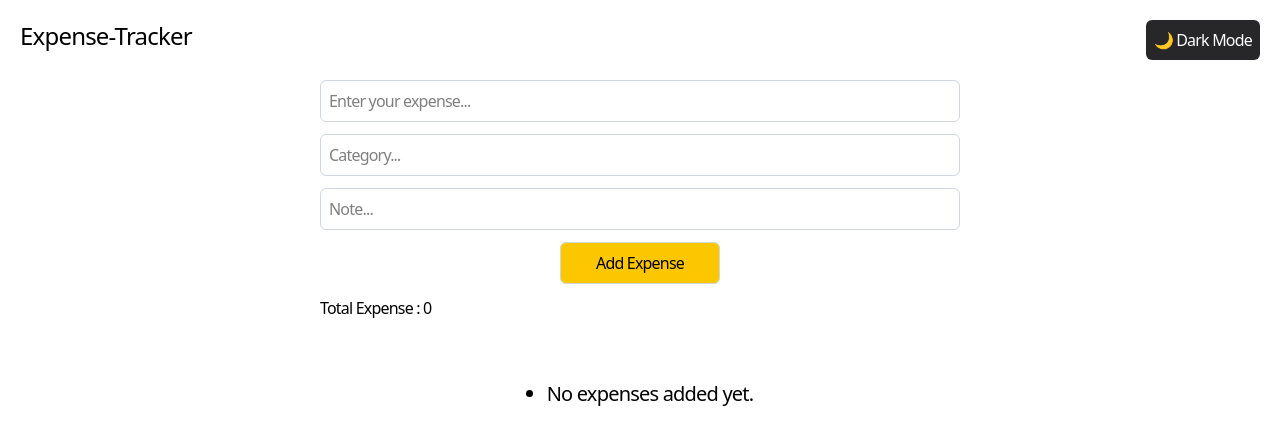
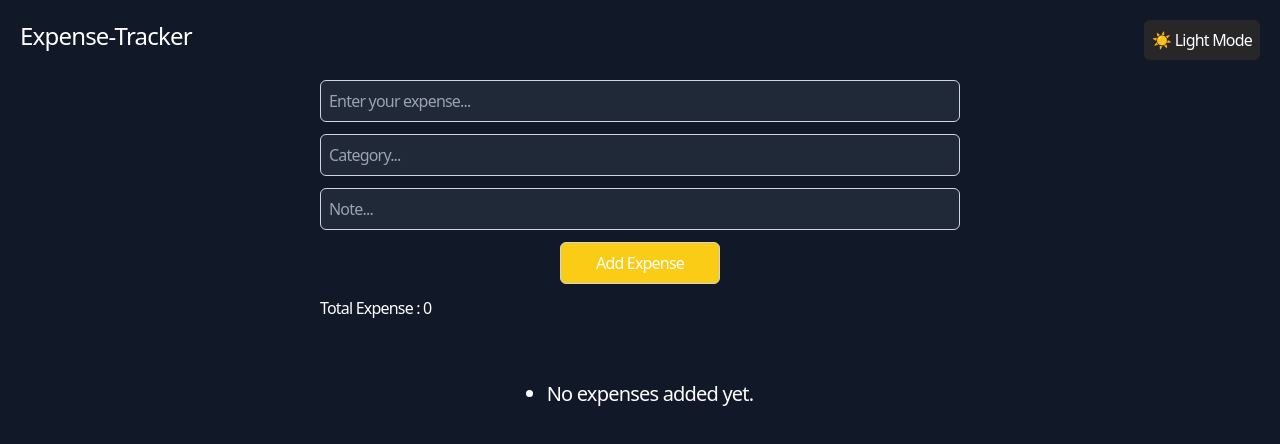
Before and after one commit to agarwalpriyansh/Expense-Tracker, a plain HTML site: page index.html in a window 1280 px wide. Both pictures are taken after a click on the button "🌙 Dark Mode". Drawn offline with nearby package versions, Linux system fonts and the light colour scheme.

Commit message:
added toggle button functionality

```diff
--- a/index.html
+++ b/index.html
@@ -4,21 +4,26 @@
     <meta charset="UTF-8">
     <meta name="viewport" content="width=device-width, initial-scale=1.0">
     <title>Document</title>
-    <script src="https://cdn.jsdelivr.net/npm/@tailwindcss/browser@4"></script>
+    <script src="https://cdn.tailwindcss.com"></script>
+    <script>
+        tailwind.config = {
+        darkMode: 'class',
+        };
+   </script>
     <script src="script.js"></script>
 </head>
-<body>
+<body class="bg-gray-100 dark:bg-gray-900 text-gray-800 dark:text-white transition-colors duration-300">
     <div class="tracking-tighter">
         <div class="p-5  flex justify-between">
             <h1 class="text-2xl ">Expense-Tracker</h1>
-            <button name="theme-toggle" class="bg-zinc-800 text-white p-2 rounded-md ">🌙 Dark Mode</button>
+            <button id="theme-toggle" class="bg-zinc-800 text-white p-2 rounded-md ">🌙 Dark Mode</button>
         </div>
         <div class="flex justify-center ">
-            <form action="" class="flex flex-col gap-3 w-1/2">
-                <input type="text" placeholder="Enter your expense..." class="p-2 border border-gray-300 rounded-md">
-                <input type="text" placeholder="Category..." class="p-2 border border-gray-300 rounded-md">
-                <input type="text" placeholder="Note..." class="p-2 border border-gray-300 rounded-md">
-                <input type="button" value="Add Expense" class="p-2 border border-gray-300 rounded-md bg-yellow-400 w-1/4 mx-auto">
+            <form action="" class="flex flex-col gap-3 w-1/2 ">
+                <input type="text" id="expense" placeholder="Enter your expense..." class="p-2 border border-gray-300 rounded-md dark:bg-gray-800 bg-white dark:text-white transition-colors duration-300">
+                <input type="text" id="Category" placeholder="Category..." class="p-2 border border-gray-300 rounded-md dark:bg-gray-800 bg-white dark:text-white transition-colors duration-300">
+                <input type="text" id="Note" placeholder="Note..." class="p-2 border border-gray-300 rounded-md dark:bg-gray-800 bg-white dark:text-white transition-colors duration-300">
+                <input type="button" id="AddExpense" value="Add Expense" class="p-2 border border-gray-300 rounded-md bg-yellow-400 w-1/4 mx-auto">
                 <div>Total Expense : <span id="total-amount">0</span></div>
             </form>
         </div>
--- a/script.js
+++ b/script.js
@@ -0,0 +1,22 @@
+document.addEventListener("DOMContentLoaded", function () {
+  const toggleBtn = document.getElementById("theme-toggle");
+  const html = document.documentElement; // change from body to html
+
+//   // Load theme from localStorage
+//   if (localStorage.getItem("theme") === "dark") {
+//     html.classList.add("dark");
+//     toggleBtn.innerText = "☀️ Light Mode";
+//   }
+
+  toggleBtn.addEventListener("click", function () {
+    html.classList.toggle("dark");
+
+    if (html.classList.contains("dark")) {
+      toggleBtn.innerText = "☀️ Light Mode";
+    //   localStorage.setItem("theme", "dark");
+    } else {
+      toggleBtn.innerText = "🌙 Dark Mode";
+    //   localStorage.setItem("theme", "light");
+    }
+  });
+});
```
